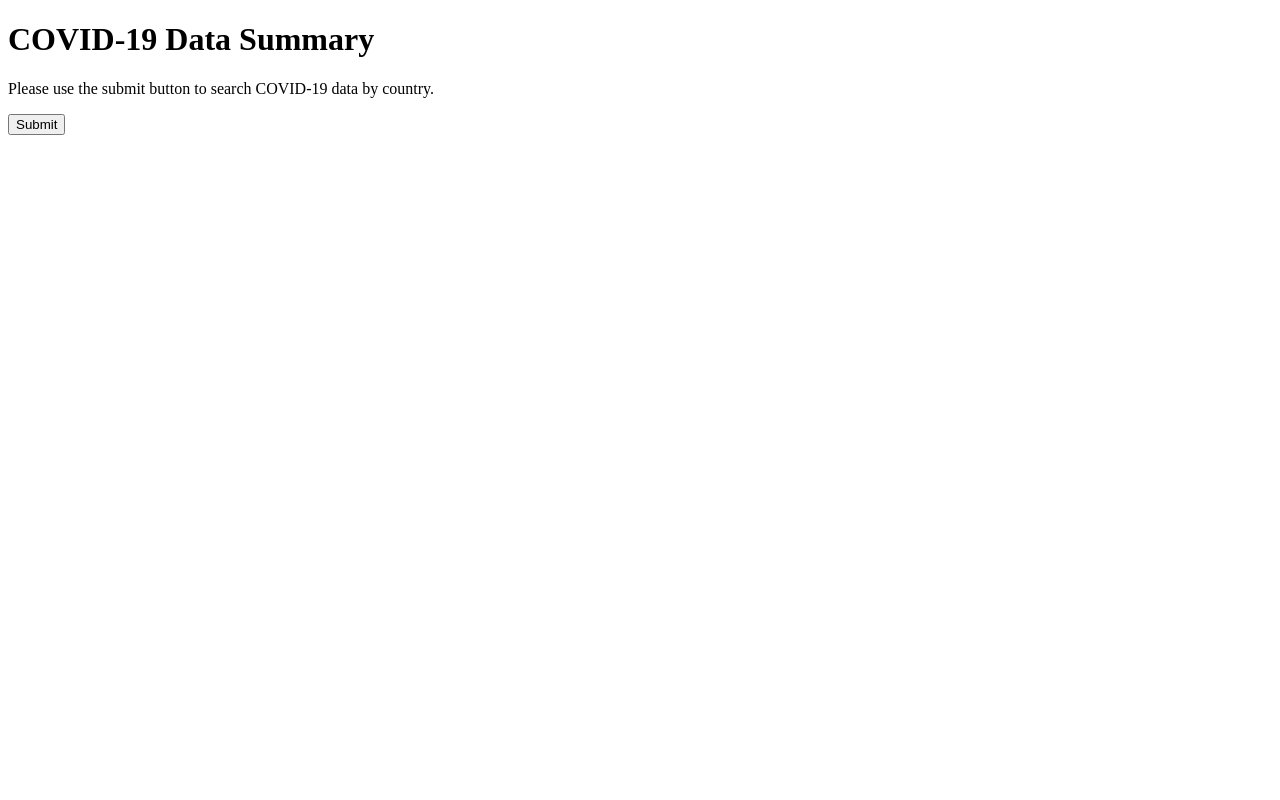
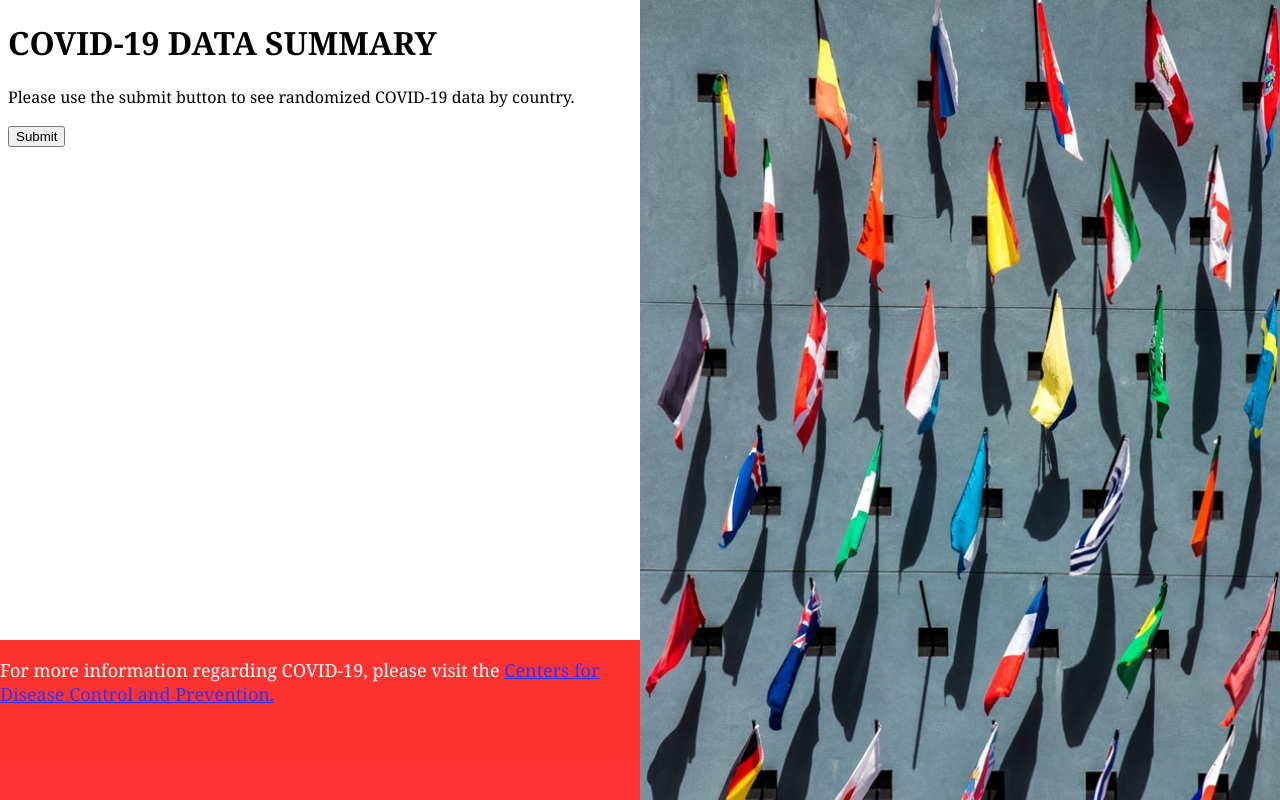
Before and after one commit to abbyeking/API, a plain HTML site: page index.html in a window 1280 px wide. Drawn offline with Linux system fonts and the light colour scheme.

Commit message:
added styling

```diff
--- a/api.js
+++ b/api.js
@@ -14,7 +14,9 @@ fetch('https://api.covid19api.com/summary')
 })
 }
 function displayResults(json){
-    // console.log("DisplayResults" , json);
+    while(section.firstChild){
+        section.removeChild(section.firstChild);
+    }
     console.log (json);
     let country = json;
 
--- a/index.css
+++ b/index.css
@@ -1,3 +1,24 @@
 body{
-    background-image: url(https://images.unsplash.com/photo-1535483102974-fa1e64d0ca86?ixid=MXwxMjA3fDB8MHxwaG90by1wYWdlfHx8fGVufDB8fHw%3D&ixlib=rb-1.2.1&auto=format&fit=crop&w=634&q=80);
+    background-image: url(flags.jpeg);
+    background-repeat: no-repeat;
+    background-size: 50%;
+    background-position: right top;
+    font-family: Georgia, 'Times New Roman', Times, serif;
 }
+
+.footer{
+    /* position: relative; */
+    bottom: 0;
+    font-size: 18px;
+    font-family: Georgia, 'Times New Roman', Times, serif;
+    color: white;
+}
+
+#box{
+    background-color:red;
+    width: 50%;
+    height: 20%;
+    position: absolute;
+    left: 0;
+    opacity: 0.8;
+}
--- a/index.html
+++ b/index.html
@@ -3,11 +3,13 @@
 <head>
     <meta charset="UTF-8">
     <meta name="viewport" content="width=device-width, initial-scale=1.0">
+    <link rel="stylesheet" href ="index.css">
     <title>API Challenge</title>
 </head>
 <body>
-    <h1>COVID-19 Data Summary</h1>
-        <p>Please use the submit button to search COVID-19 data by country.</p>
+<div class= "main">
+    <h1>COVID-19 DATA SUMMARY</h1>
+        <p>Please use the submit button to see randomized COVID-19 data by country.</p>
 
     <div>
         <form>
@@ -16,6 +18,15 @@
             </p>
         </form>
     </div>
+</div>
+
+<footer>
+    <div class = "footer" id ="box">
+    <p>For more information regarding COVID-19, please visit the
+    <a href ="https://www.cdc.gov/coronavirus/2019-ncov/index.html">Centers for Disease Control and Prevention.</a></p>
+    </div>
+</footer>
+
 <section class = "searchResults"></section>
     <script type="text/javascript" src ="api.js"></script>
 </body>
```
